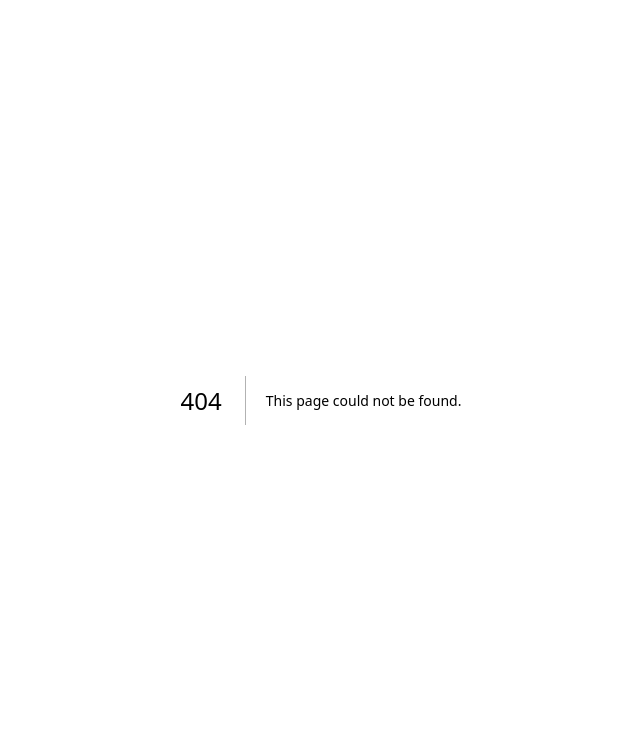
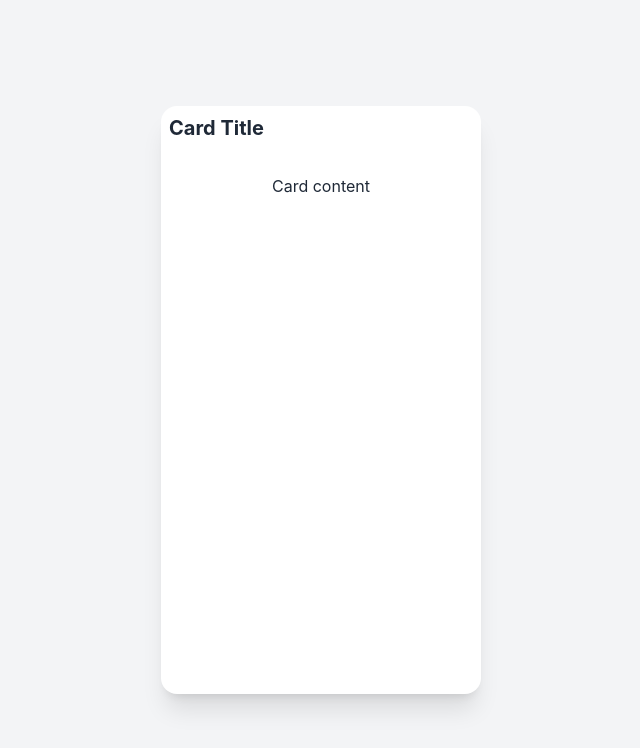
Before and after one commit to Exochos/Pupdog-Studio, a Next.js app: page /card in a window 1280 px wide. Before the commit this address had no page. Shown: the top 748 px of the page, without its empty margins (319-959 px from the left). Built offline with nearby package versions, Linux system fonts and the light colour scheme.

Commit message:
Create page.tsx

```diff
--- /dev/null
+++ b/app/card/page.tsx
@@ -0,0 +1,64 @@
+"use client"
+import React from "react"
+import { useEffect, useRef, useState } from "react"
+
+const CardPage: React.FC = () => {
+  const cardRef = useRef<HTMLDivElement>(null)
+
+  const handleMouseMove = (event: React.MouseEvent<HTMLDivElement, MouseEvent>) => {
+    if (cardRef.current) {
+      const card = cardRef.current
+      const rect = card.getBoundingClientRect()
+      const x = event.clientX - rect.left // x position within the element.
+      const y = event.clientY - rect.top // y position within the element.
+
+      const centerX = rect.width / 2
+      const centerY = rect.height / 2
+
+      const rotateX = ((y - centerY) / centerY) * 30 // 15 is the max rotation in degrees
+      const rotateY = ((x - centerX) / centerX) * -30 // 15 is the max rotation in degrees
+
+      card.style.transform = `rotateX(${rotateX}deg) rotateY(${rotateY}deg) translateZ(20px)`
+    }
+  }
+
+  const handleMouseLeave = () => {
+    if (cardRef.current) {
+      const card = cardRef.current
+      card.style.transform = "rotateX(0) rotateY(0) translateZ(0)"
+    }
+  }
+
+  return (
+    <>
+      <div className="container mx-auto flex h-screen w-screen items-center justify-center bg-gray-100 p-4">
+        <div
+          className="card aspect-[1/1.75] w-full max-w-xs bg-white p-2 shadow-xl transition-transform duration-300 md:w-3/5"
+          ref={cardRef}
+          onMouseMove={handleMouseMove}
+          onMouseLeave={handleMouseLeave}
+        >
+          <div className="card-title text-center text-xl font-bold">Card Title</div>
+          <div className="card-body flex h-full items-center justify-center">
+            <p>Card content</p>
+          </div>
+        </div>
+      </div>
+      <style jsx>{`
+        .card {
+          transition:
+            transform 0.3s ease,
+            box-shadow 0.3s ease;
+          transform-style: preserve-3d;
+          perspective: 1000px;
+        }
+
+        .hover-effect {
+          box-shadow: 0 10px 20px rgba(0, 0, 0, 0.2);
+        }
+      `}</style>
+    </>
+  )
+}
+
+export default CardPage
```
